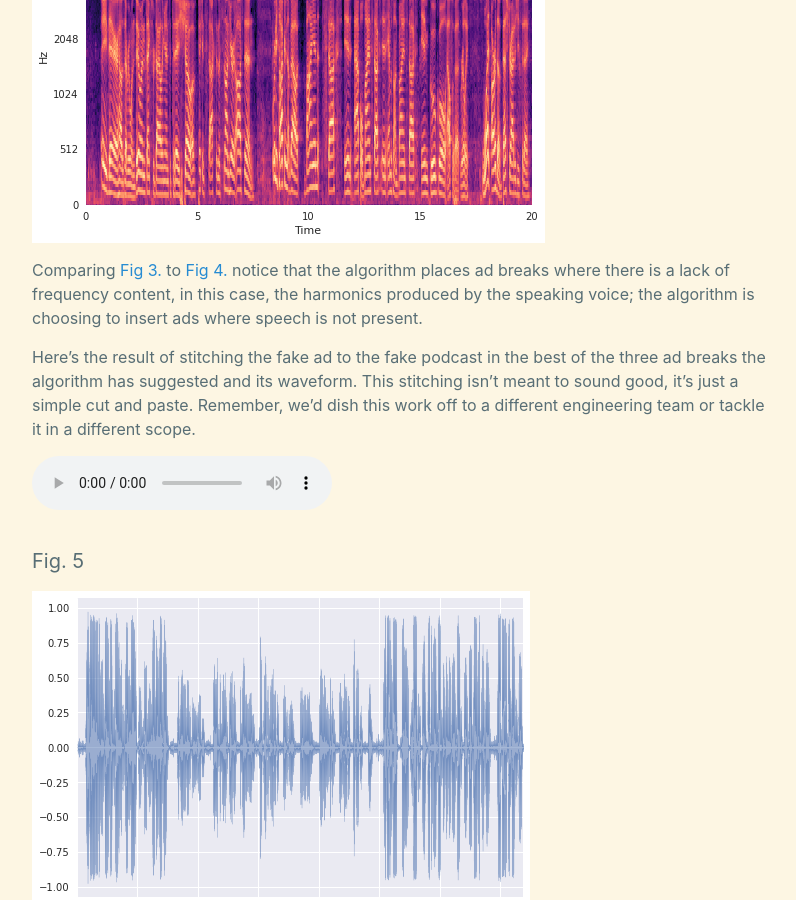
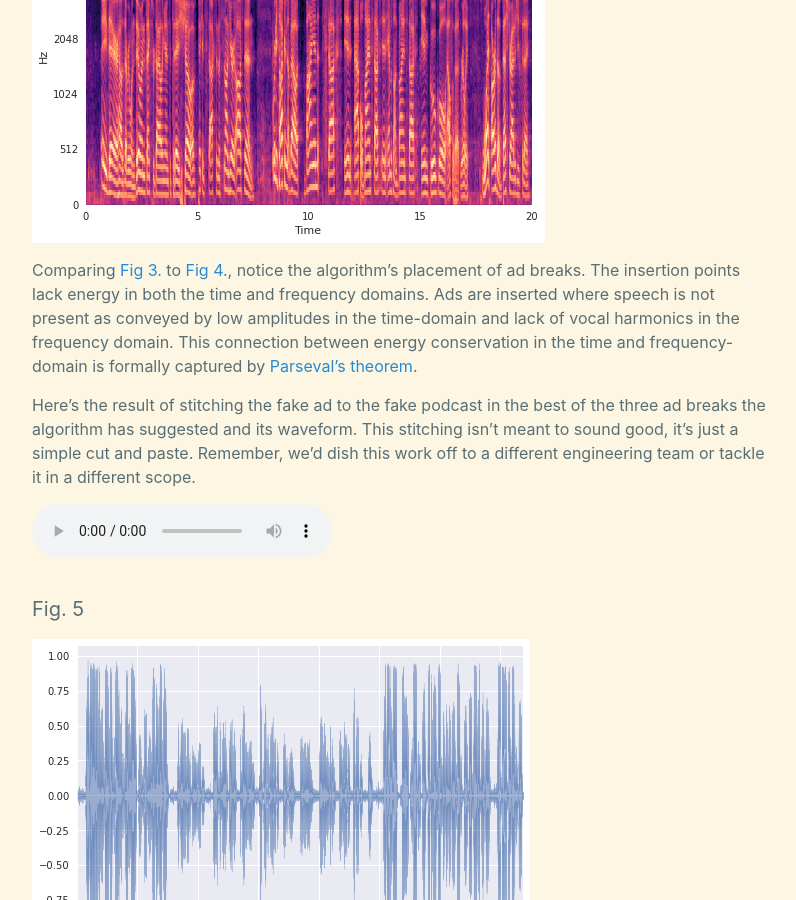
Before and after one commit to daniel-deychakiwsky/daniel-deychakiwsky.github.io, a Jekyll site: the page built from _posts/2021-03-21-simple-podcast-ad-insertion.md, in a window 1280 px wide and 900 px high, scrolled down 5489 px. Shown: the whole window, without its empty margins (238-1034 px from the left). Built offline with Jekyll 4.4.1, drawn with Linux system fonts in a browser that asks for light colours.

Commit message:
[blog post] simple podcast ad insertion

```diff
--- a/_posts/2021-03-21-simple-podcast-ad-insertion.md
+++ b/_posts/2021-03-21-simple-podcast-ad-insertion.md
@@ -164,12 +164,13 @@
 #### Fig. 4
 ![fake_result_spec]
 
-Comparing [Fig 3.](#fig-3) to [Fig 4.](#fig-4)
-notice that the algorithm places ad breaks
-where there is a lack of frequency content,
-in this case, the harmonics produced by the speaking voice;
-the algorithm is choosing to
-insert ads where speech is not present.
+Comparing [Fig 3.](#fig-3) to [Fig 4.](#fig-4),
+notice the algorithm's placement of ad breaks. The insertion points
+lack energy in both the time and frequency domains.
+Ads are inserted where speech is not present as conveyed by low
+amplitudes in the time-domain and lack of vocal harmonics in the
+frequency domain. This connection between energy conservation in the time
+and frequency-domain is formally captured by [Parseval's theorem].
 
 Here's the result of stitching the fake ad
 to the fake podcast in the best of the three ad breaks the
@@ -192,6 +193,7 @@
 [AE]: https://en.wikipedia.org/wiki/Envelope_(waves)
 [spectrogram]: https://en.wikipedia.org/wiki/Spectrogram#:~:text=A%20spectrogram%20is%20a%20visual,they%20may%20be%20called%20waterfalls.
 [mel]: https://en.wikipedia.org/wiki/Mel_scale#:~:text=The%20mel%20scale%20(after%20the,dB%20above%20the%20listener's%20threshold.
+[Parseval's theorem]: https://en.wikipedia.org/wiki/Parseval%27s_theorem
 
 [fake_podcast]: assets/images/simple_podcast_ad_insertion/fake_podcast.png
 [fake_ad]: assets/images/simple_podcast_ad_insertion/fake_ad.png
```
